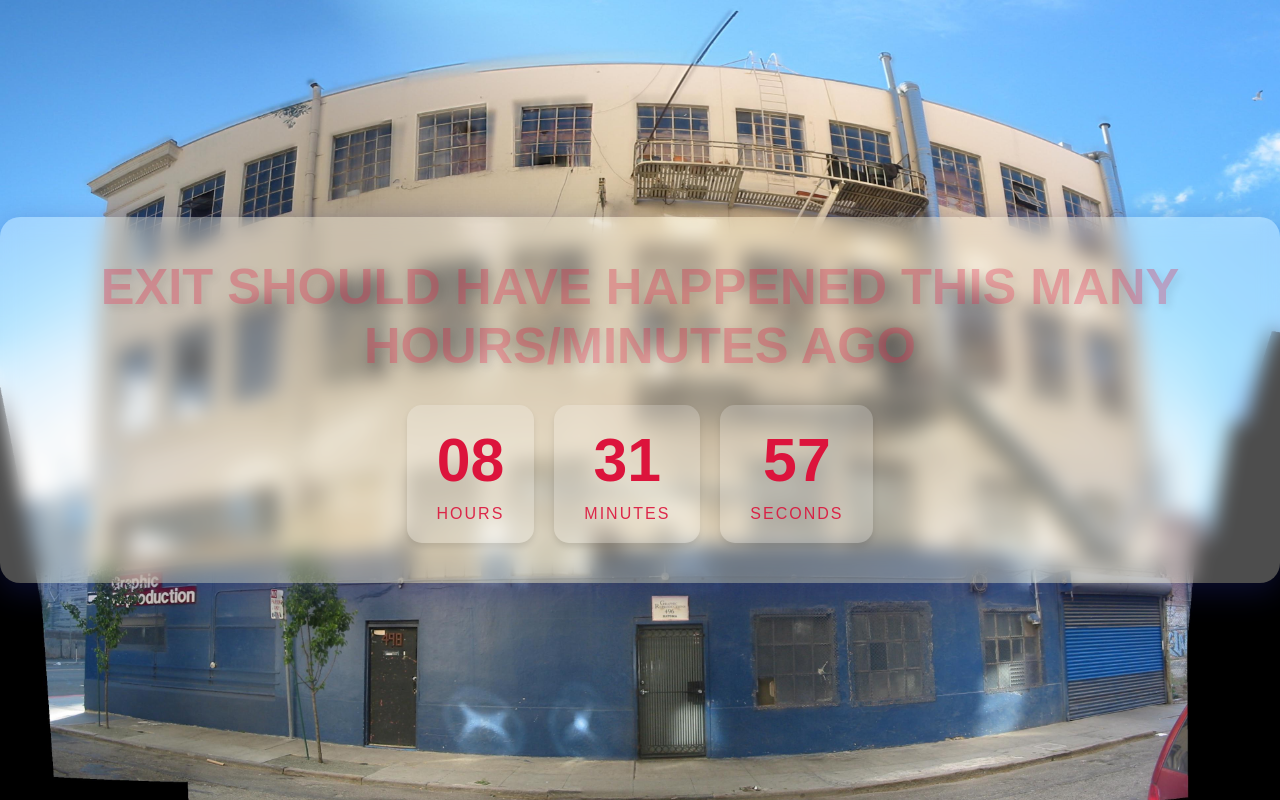
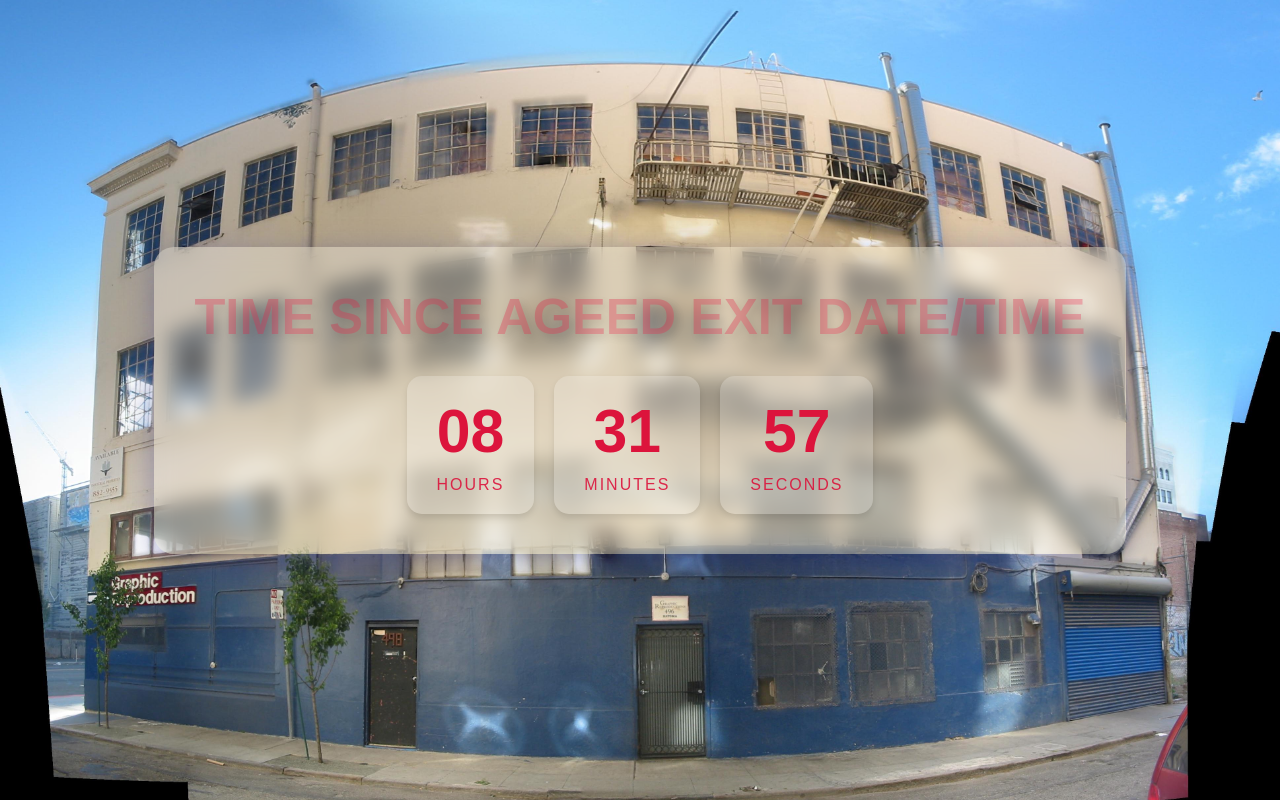
Before and after one commit to pbgiese/curtis-countdown, a plain HTML site: page index.html in a window 1280 px wide. Drawn offline with Linux system fonts and the light colour scheme.

Commit message:
change headline"

```diff
--- a/index.html
+++ b/index.html
@@ -108,7 +108,7 @@
 </head>
 <body>
     <div class="container">
-        <h1>EXIT SHOULD HAVE HAPPENED THIS MANY HOURS/MINUTES AGO</h1>
+        <h1>TIME SINCE AGEED EXIT DATE/TIME</h1>
         <div id="countdown" class="countdown">
             <div class="time-unit">
                 <span class="time-value" id="hours">00</span>
```
